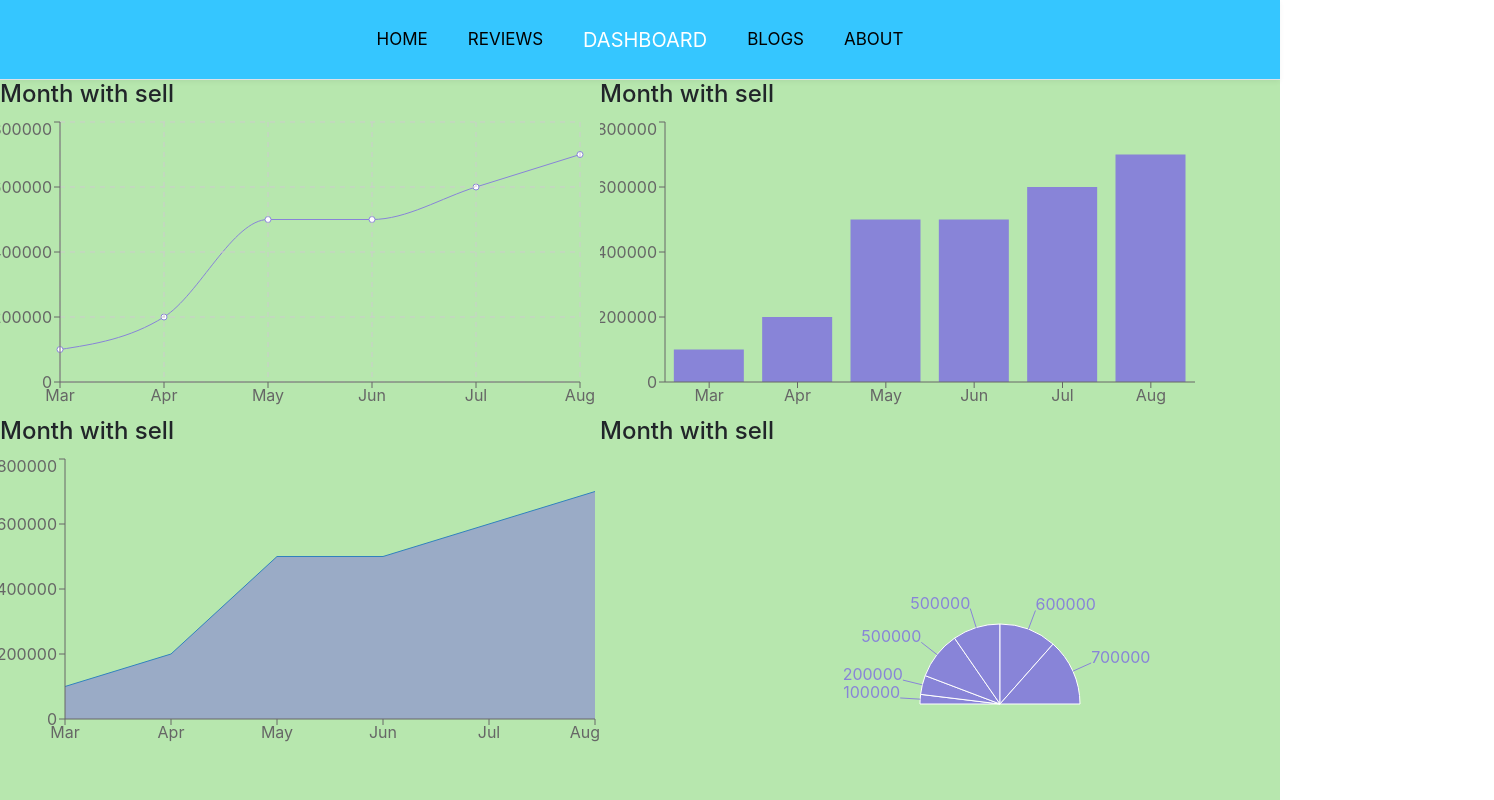
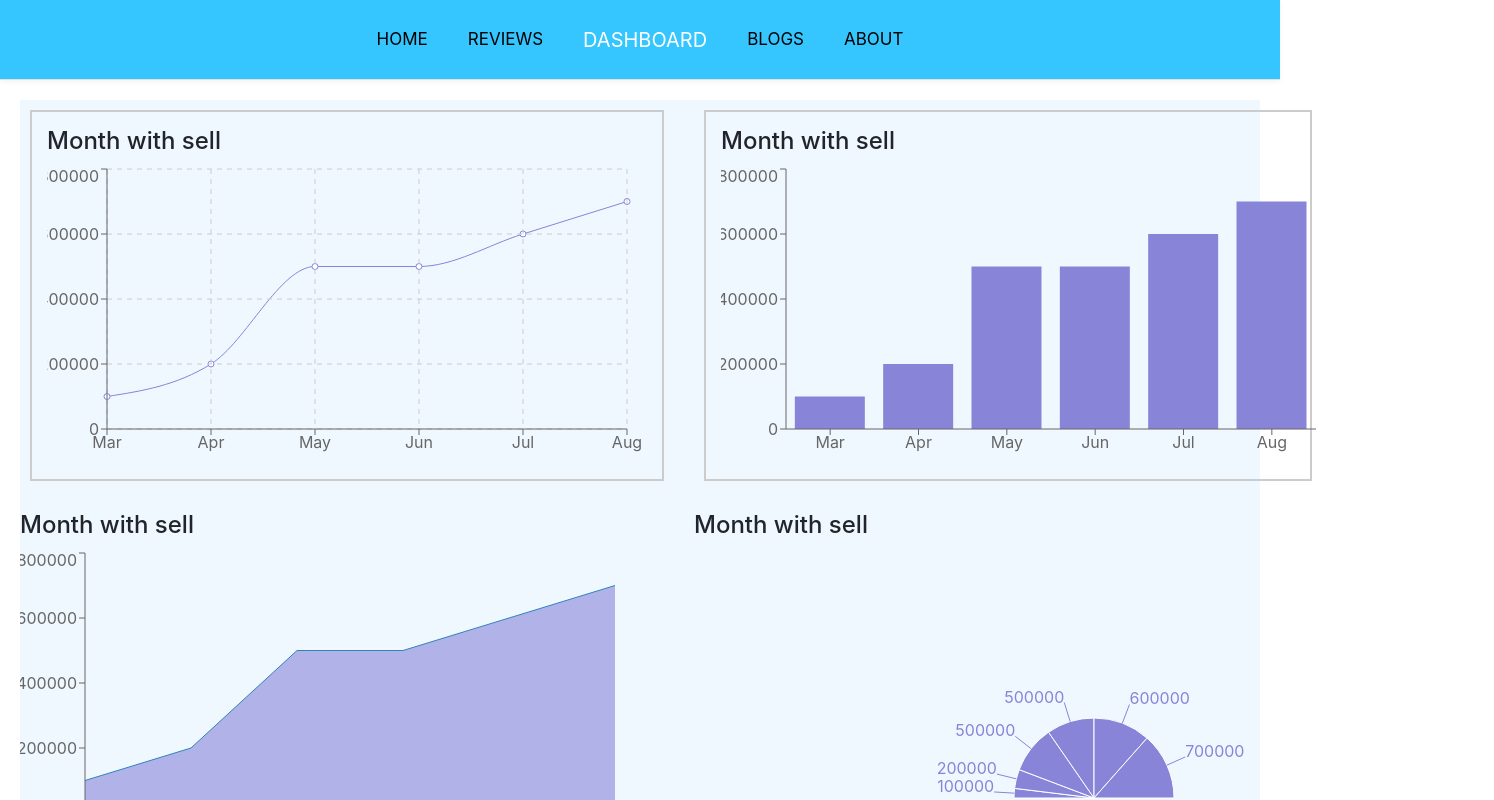
Before and after one commit to sagordevnath/react-analysis, a React (Create React App) app: page /dashboard in a window 1280 px wide. Shown: the top 800 px of the page, 1494 px wide, since content can reach past the window. Built offline with nearby package versions, Linux system fonts and the light colour scheme.

Commit message:
chart modified

```diff
--- a/src/components/Dashboard/Dashboard.css
+++ b/src/components/Dashboard/Dashboard.css
@@ -1,6 +1,9 @@
 .dashboard {
-    background-color: rgb(183, 231, 174);
+    background-color: aliceblue;
     display: grid;
     grid-template-columns: repeat(2, 1fr);
+    grid-gap: 20px;
+    margin: 20px;
+
 
 }
--- a/src/components/Home/Home.js
+++ b/src/components/Home/Home.js
@@ -51,7 +51,7 @@ const Home = () => {
       </div>
       <Link to={"/reviews"}>
         {/* <button className="view-all-btn">View All Reviews</button> */}
-        <button class="btn btn-outline-info view-all-btn">
+        <button type="button" class="btn btn-outline-info view-all-btn">
           View All Reviews
         </button>
       </Link>
--- a/src/components/MyBarChart/MyBarChart.css
+++ b/src/components/MyBarChart/MyBarChart.css
@@ -0,0 +1,6 @@
+.bar-chart {
+    border: 2px solid #ccc;
+        padding: 15px;
+        margin: 10px;
+        width: 76%;
+}
--- a/src/components/MyBarChart/MyBarChart.js
+++ b/src/components/MyBarChart/MyBarChart.js
@@ -1,4 +1,5 @@
 import React from "react";
+import "./MyBarChart.css";
 import { BarChart, Bar, XAxis, YAxis, Tooltip } from "recharts";
 
 const data = [
@@ -42,7 +43,7 @@ const data = [
 
 const MyBarChart = () => {
   return (
-    <div>
+    <div className="bar-chart">
       <h4>Month with sell</h4>
       <BarChart width={600} height={300} data={data}>
         <Bar dataKey="investment" fill="#8884d8" />
--- a/src/components/MyLineChart/MyLineChart.css
+++ b/src/components/MyLineChart/MyLineChart.css
@@ -0,0 +1,5 @@
+.line-chart {
+    border: 2px solid #ccc;
+    padding: 15px;
+    margin: 10px;
+}
--- a/src/components/MyLineChart/MyLineChart.js
+++ b/src/components/MyLineChart/MyLineChart.js
@@ -1,4 +1,5 @@
 import React from "react";
+import "./MyLineChart.css";
 import {
   CartesianGrid,
   Line,
@@ -49,7 +50,7 @@ const data = [
 
 const MyLineChart = () => {
   return (
-    <div>
+    <div className="line-chart">
       <h4>Month with sell</h4>
       <LineChart
         width={600}
```
